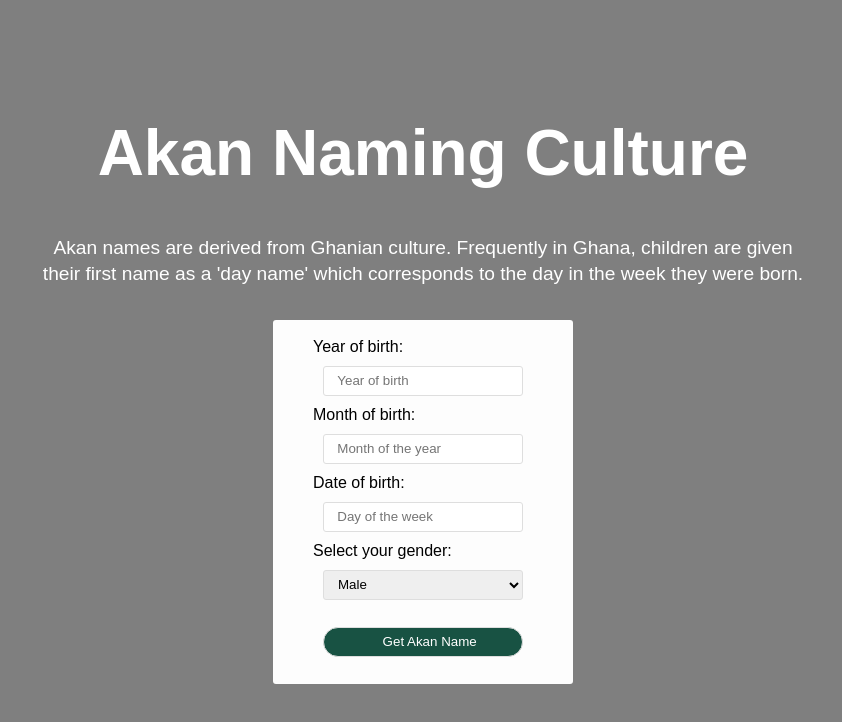
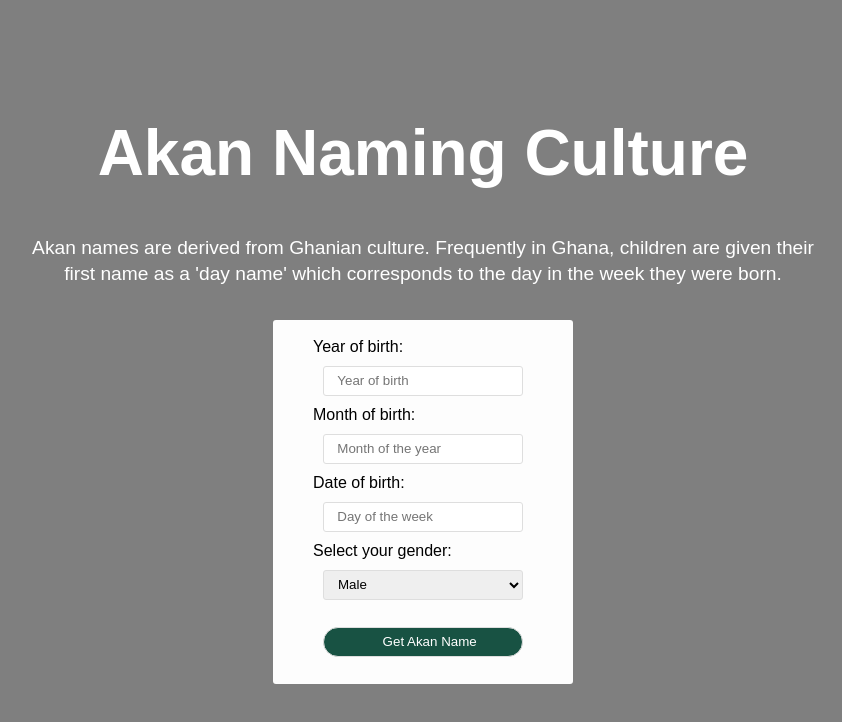
Before and after one commit to Kiptoo462/Akan-Name-Project, a plain HTML site: page index.html in a window 1280 px wide. Shown: the whole page, without its empty margins (217-1059 px from the left). Drawn offline with Linux system fonts and the light colour scheme.

Commit message:
styled the header

```diff
--- a/static/css/main.css
+++ b/static/css/main.css
@@ -31,7 +31,7 @@
 .header{
   color: white;
   text-align: center;
-  max-width: 60%;
+  max-width: 62%;
   margin-bottom: 2em;
 }
 
```
